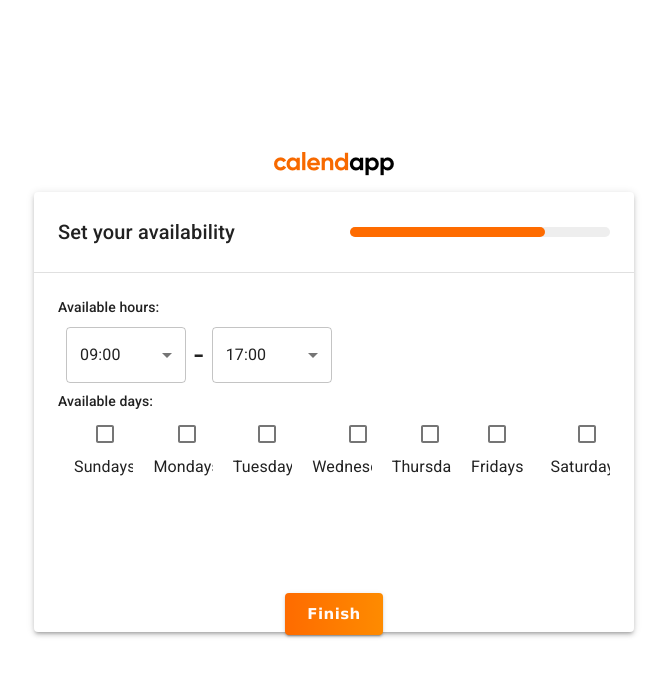
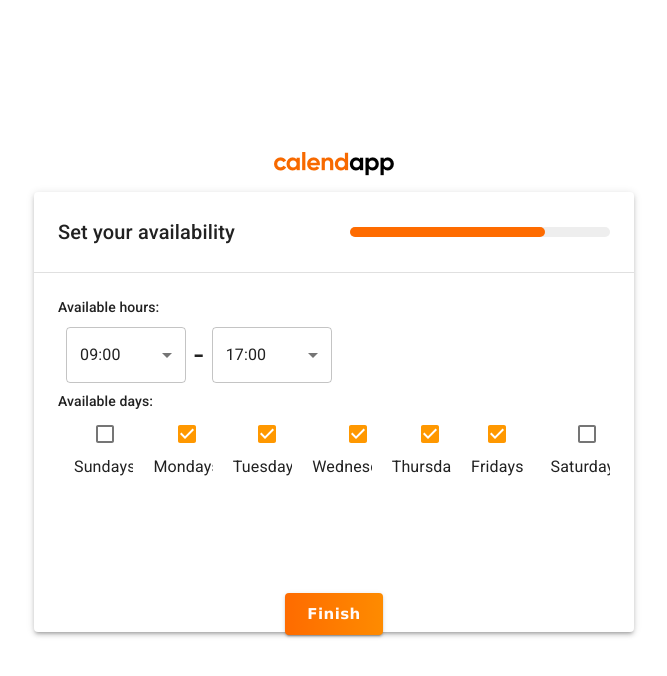
Before and after one commit to hatchways/team-phoenix, a React (Create React App) app in the folder client/: page /availability in a window 1280 px wide. Shown: the top 676 px of the page, without its empty margins (306-973 px from the left). Built offline with nearby package versions, Linux system fonts and the light colour scheme.

Commit message:
Changed day handling

```diff
--- a/client/src/component/AvailabilityWidget.js
+++ b/client/src/component/AvailabilityWidget.js
@@ -15,6 +15,7 @@
     Checkbox,
     GridList,
     GridListTile,
+    GridListTileBar,
 } from "@material-ui/core/";
 
 import ProfileHeader from "./profile/Header"
@@ -82,13 +83,19 @@
     '23:00', '23:30',
 ];
 
-const dayData = ["Sundays", "Mondays", "Tuesdays", "Wednesdays", "Thursdays", "Fridays", "Saturdays"];
-
 const AvailabilityWidget = (props) => {
     const classes = useStyles();
     const [startTime, setStartTime] = React.useState(["09:00"]);
     const [endTime, setEndTime] = React.useState(["17:00"]);
-    const [daysSelected, setDays] = React.useState([false, true, true, true, true, true, false]);
+    const [daysSelected, setDays] = React.useState([
+        {day:'Sundays', value:false},
+        {day:'Mondays', value:true},
+        {day:'Tuesdays', value:true},
+        {day:'Wednesdays', value:true},
+        {day:'Thursdays', value:true},
+        {day:'Fridays', value:true},
+        {day:'Saturdays', value:false}
+    ]);
   const handleChangeStart = (event) => {
     setStartTime(event.target.value);
   };
@@ -97,7 +104,7 @@
   };
   const handleDayToggle = (event) => {
     // TODO: Do something here to toggle the days
-    // Also make the checkboxes reflext the values in daysSelected
+
   };
     return (
         <Box className={classes.forOuterBox}>
@@ -155,15 +162,15 @@
                                 Available days:
                             </Typography>
                         </Grid>
-                        <GridList className={classes.gridList} cols={7}>
-                            {dayData.map((day) => (
-
-                            <GridListTile key={day}>
+                        <GridList cols={7} rows={1}>
+                            {daysSelected.map((dayData) => (
+                            <GridListTile key={dayData.day}>
                                 <FormControlLabel
-                                    value={day}
+                                    value={dayData.day}
                                     control={<Checkbox color="primary" />}
-                                    label={day}
+                                    label={dayData.day}
                                     labelPlacement="bottom"
+                                    checked={dayData.value}
                                     />
                             </GridListTile>
                             ))}
--- a/client/src/component/profile/Footer.js
+++ b/client/src/component/profile/Footer.js
@@ -62,8 +62,8 @@
         <Grid container
                 direction="column"
                 justify="center"
-                alignItems="center">
-            <Grid item sm>
+                alignItems="center"
+                >
                 <Button className={classes.forContinueButton}
                     variant="contained"
                     color="primary"
@@ -71,7 +71,6 @@
                     type="submit">
                     Finish
                 </Button>
-            </Grid>
         </Grid>
     );
 }
```
